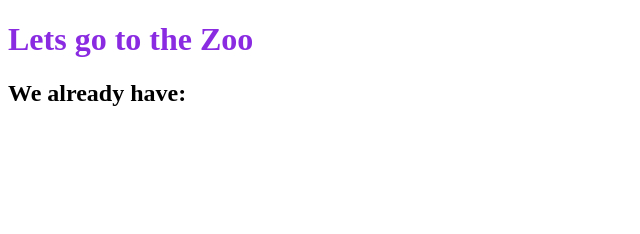
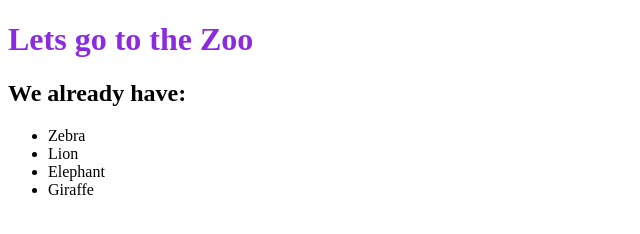
Before and after one commit to Salpan/array-master, a plain HTML site: page index.html in a window 1280 px wide. Shown: the whole page, without its empty margins (0-640 px from the left). Drawn offline with Linux system fonts and the light colour scheme.

Commit message:
Add Orded List

```diff
--- a/index.html
+++ b/index.html
@@ -3,12 +3,14 @@
 <head>
     <meta charset="UTF-8">
     <meta name="viewport" content="width=device-width, initial-scale=1.0">
-    <title>MyFirstApp</title>
+    <title>MyZoo</title>
     <Link href="style.css" rel="stylesheet"/>
 </head>
-<body id="body">
-    <h1>Lets go to the Zoo</h1>
-    <h2>We already have:</h2>
+<body>
+    <div id="root">
+        <h1>Lets go to the Zoo</h1>
+        <h2>We already have:</h2>
+    </div>
     <script defer src="script.js"></script>
 </body>
 </html>
--- a/script.js
+++ b/script.js
@@ -1,76 +1,35 @@
-const animalsDiv = document.createElement('div');
-const root = document.getElementById('body');
+const list = ['Zebra', 'Lion', 'Elephant', 'Giraffe',[0, 1, 8]]
 
-animalsDiv.id = 'animals';
+const root = document.getElementById('root')
 
-root.append(animalsDiv);
+const newDiv = document.createElement('div')
+newDiv.id = 'newDiv'
 
-const animals = ['Zebra', 'Lion', 'Elephant', 'Giraffe',[0, 1, 8]];
+root.append(newDiv)
 
-// console.log(animals[1]);
+const animalsList = list
+    .filter(
+        (item) => {
+            return typeof item === 'string'
+        })
+    .map(
+        (item, index) => {
+            return {
+                id: `#${index+1}${item.toUpperCase()}${index}`,
+                animal: item
+            }
+        });
 
-const newAnimals = JSON.parse(JSON.stringify(animals));
+console.log(animalsList)
 
-newAnimals.push('Turtle')
-newAnimals[4].push(4)
+const animalsOrderList = document.createElement('ul')
 
-// console.log(myAnimals)
+animalsOrderList.id = 'animals-list'
 
-// const myAnimals = newAnimals.map((item, index, array) => {
-//     if (item === 'Lion') {return attak = true}
-//     attak = false
-//     if (typeof item === 'string'| item === 'Lion') {
-//         return {
-//             id: `${item.toUpperCase()}-${index}`,
-//             name: item,
-//             attantion: true
-//         }
-//     }
-//     return item;
-// })
+root.append(animalsOrderList)
 
-
-// const myAnimals = newAnimals.map((item, index, array) => {
-//     if (typeof item === 'string'| item === 'Lion') {
-//         return {
-//             id: `${item.toUpperCase()}-${index}`,
-//             name: item,
-//             attantion: true
-//         }}
-//         if (typeof item === 'string'| item === 'Lion') {
-//             return {
-//                 id: `${item.toUpperCase()}-${index}`,
-//                 name: item,
-//                 attantion: true
-//             }
-//     }
-//     return item;
-// })
-
-// console.log('New Animals', newAnimals)
-// console.log('Animals', animals)
-
-// const onlyAnimals = animals.filter((item) => {
-//     return typeof item === 'string'
-// });
-
-// const myAnimals = onlyAnimals.map((item, index, array)=> {
-//         return {
-//             id: `${index+2}${item.toUpperCase()}${index}`,
-//             animal: item
-//     }});
-
-// console.log(myAnimals);
-
-const onlyAnimals = animals
-    .filter((item) => {
-        return typeof item === 'string'
-    })
-    .map((item, index) => {
-        return {
-            id: `${index+2+item.toUpperCase()+index}`,
-            animal: item
-        }
-    });
-
-console.log(onlyAnimals);
+animalsList.forEach((animal) => {
+    const animalElement = document.createElement('li')
+    animalElement.textContent = animal.animal
+    animalsOrderList.append(animalElement)
+})
```
Also changed, not shown: test.js (added, +93 -0 lines).
